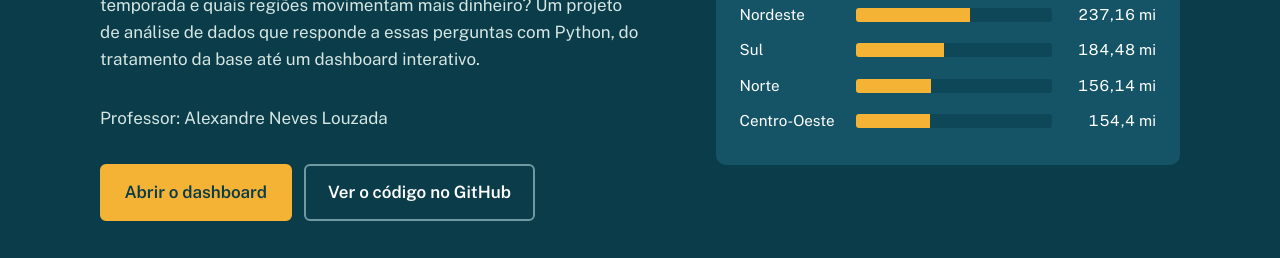
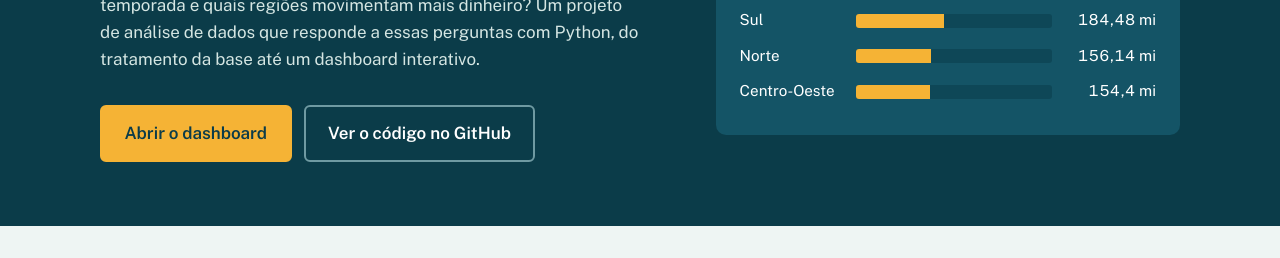
Before and after one commit to rogerg7/projeto-turismo-brasil, a plain HTML site: page index.html in a window 1280 px wide. Shown: the part 262-520 px from the top of the page. Drawn offline with nearby package versions, Linux system fonts and the light colour scheme.

Commit message:
Update index.html

```diff
--- a/index.html
+++ b/index.html
@@ -1,3 +1,4 @@
+<!-- Professor: Alexandre Louzada -->
 <!DOCTYPE html>
 <html lang="pt-BR">
 <head>
@@ -139,7 +140,7 @@
           mais dinheiro? Um projeto de análise de dados que responde a essas perguntas com Python, do
           tratamento da base até um dashboard interativo.
         </p>
-        <p>Professor: Alexandre Neves Louzada</p>
+
         <div class="acoes">
           <!-- TROQUE pelos seus links reais antes de entregar -->
           <a class="botao principal" href="https://turismo-brasil-rogerg7.streamlit.app/">Abrir o dashboard</a>
```
